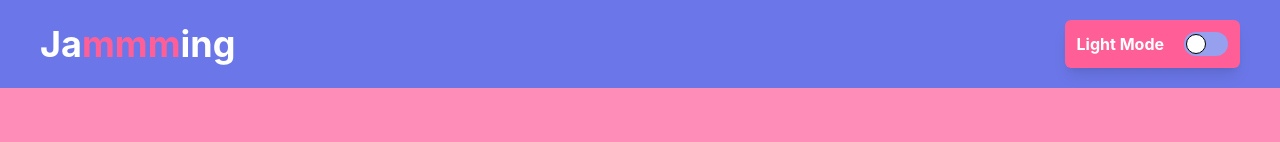
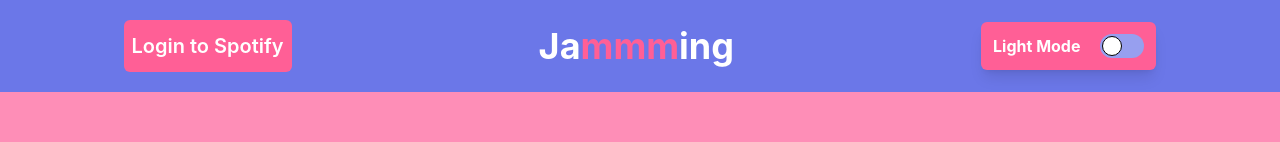
Before and after one commit to Burnabaso/Jammming, a React (Vite) app: page / in a window 1280 px wide. Shown: the top 142 px of the page. Built offline with nearby package versions, Linux system fonts and the light colour scheme.

Commit message:
add authorize/unauthorize to get token

```diff
--- a/src/App.jsx
+++ b/src/App.jsx
@@ -3,7 +3,24 @@ import Results from "./Results.jsx";
 import PlaylistContainer from "./PlaylistContainer.jsx";
 import { useState, useEffect } from "react";
 function App() {
+  const CLIENT_ID = 'f6c5499764e5495c832ffbfbe86124b3';
+  const REDIRECT_URI = 'http://localhost:4000';
+  const AUTH_ENDPOINT = 'https://accounts.spotify.com/authorize';
+  const RESPONSE_TYPE = 'token';
   const [theme, setTheme] = useState('light');
+  const [token,setToken] = useState("");
+  useEffect(()=>{
+    const hash = window.location.hash;
+    let token = window.localStorage.getItem("token");
+    if(!token && hash){
+      token = hash.substring(1).split("&").find(elem => elem.startsWith("access_token")).split("=")[1];
+      // console.log(token); Just to test token is stored
+      window.location.hash="";
+      window.localStorage.setItem("token",token);
+      setToken(token);
+    }
+
+  },[]);
   useEffect(()=>{
     if(theme==='dark'){
       document.documentElement.classList.add("dark");
@@ -15,13 +32,21 @@ function App() {
   const handleThemeSwitch = ()=>{
     setTheme(theme === "dark" ? "light":"dark");
 
+  };
+  const handleLogout = ()=>{
+    setToken('')
+    window.localStorage.removeItem("token");
+  }
 
-  };
   return (
     <>
-        <div className="bg-action2 dark:bg-action2-dark w-full flex justify-between items-center py-5 px-10">
+        <div className="bg-action2 dark:bg-action2-dark w-full flex justify-between items-center py-5 px-3 md:px-0 md:justify-around">
+          {!token?
+          <a href={`${AUTH_ENDPOINT}?client_id=${CLIENT_ID}&redirect_uri=${REDIRECT_URI}&response_type=${RESPONSE_TYPE}`} className="bg-action dark:bg-action-dark text-xl text-center py-3 px-2 rounded-md text-white font-semibold transition-all hover:font-bold">Login to Spotify</a>:
+          <button className="bg-action dark:bg-action-dark text-xl text-center py-3 px-2 rounded-md text-white font-semibold transition-all hover:font-bold" onClick={handleLogout}>Logout</button>
+          }
           <h1 className="text-4xl h-fit font-bold">Ja<span className="text-action">mmm</span>ing</h1>
-          <label className="inline-flex items-center cursor-pointer bg-action dark:bg-action-dark p-3 rounded-md shadow-lg">
+          <label className="inline-flex items-center bg-action dark:bg-action-dark p-3 rounded-md shadow-lg">
             <span className="mr-5 text-white font-bold">{theme.charAt(0).toUpperCase()+theme.slice(1)} Mode</span>
             <input type="checkbox" value="" onClick={handleThemeSwitch}  className="sr-only peer"/>
             <div className="relative w-11 h-6 bg-main-back peer-focus:outline-none rounded-full peer peer-checked:after:translate-x-full rtl:peer-checked:after:-translate-x-full peer-checked:after:border-white after:content-[''] after:absolute after:top-[2px] after:start-[2px] after:bg-white after:border-gray-300 after:border after:rounded-full after:h-5 after:w-5 after:transition-all"></div>
```
